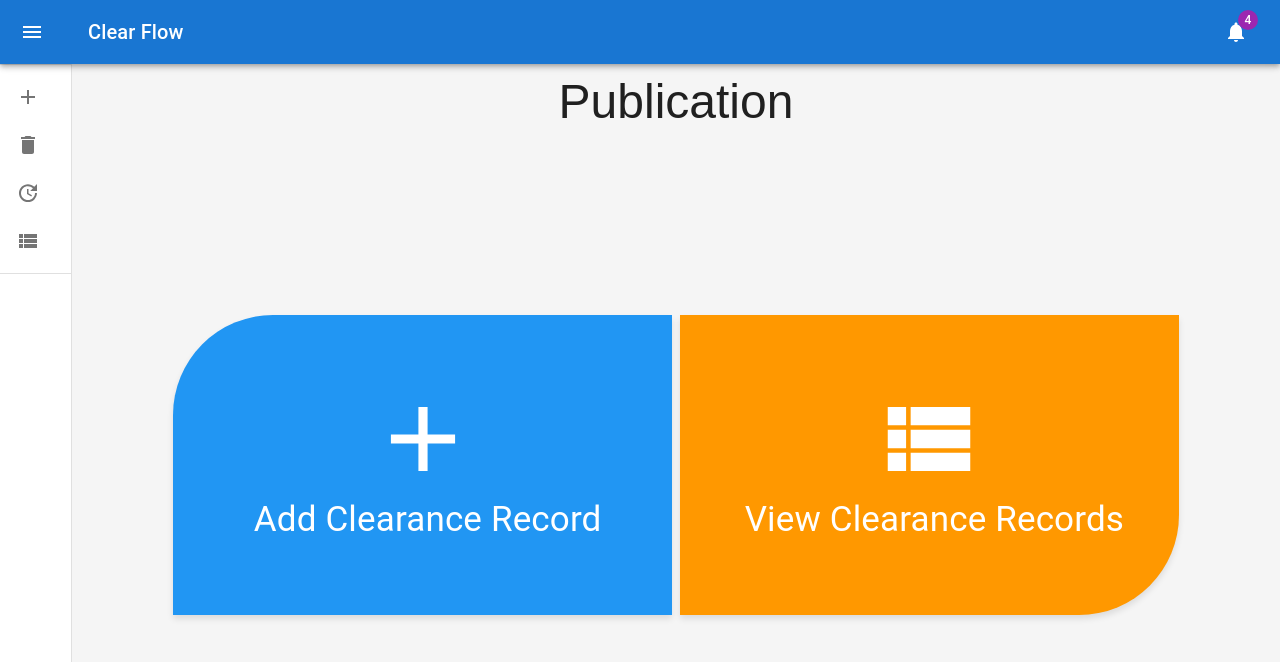
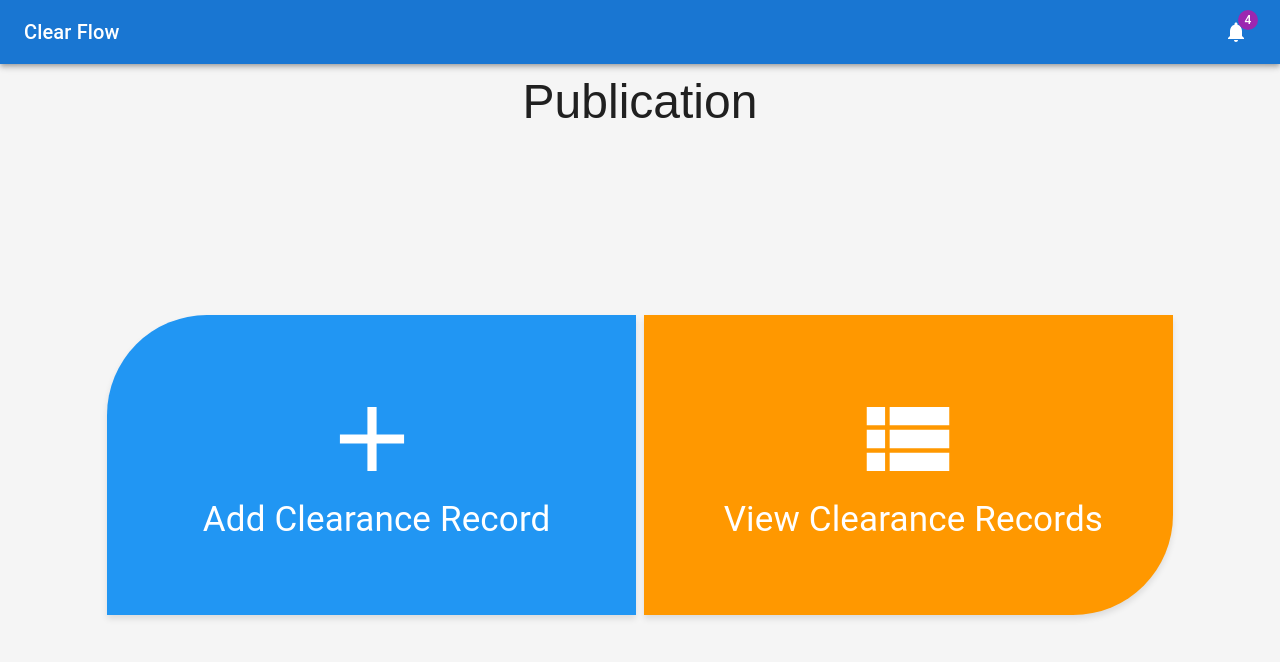
Before and after one commit to chami98/Clear-Flow, a React (Create React App) app in the folder Client/: page / in a window 1280 px wide. Shown: the top 662 px of the page. Built offline with nearby package versions, Linux system fonts and the light colour scheme; no server answers; sample sign-in values are in the browser's storage; a web font is replaced by a local one.

Commit message:
Remove drawer

```diff
--- a/Client/src/Dashboard.js
+++ b/Client/src/Dashboard.js
@@ -129,18 +129,6 @@ export default function Dashboard({ titlePlace }) {
                             pr: '24px', // keep right padding when drawer closed
                         }}
                     >
-                        <IconButton
-                            edge="start"
-                            color="inherit"
-                            aria-label="open drawer"
-                            onClick={toggleDrawer}
-                            sx={{
-                                marginRight: '36px',
-                                ...(open && { display: 'none' }),
-                            }}
-                        >
-                            <MenuIcon />
-                        </IconButton>
                         <Typography
                             component="h1"
                             variant="h6"
@@ -157,26 +145,6 @@ export default function Dashboard({ titlePlace }) {
                         </IconButton>
                     </Toolbar>
                 </AppBar>
-                <Drawer variant="permanent" open={open}>
-                    <Toolbar
-                        sx={{
-                            display: 'flex',
-                            alignItems: 'center',
-                            justifyContent: 'flex-end',
-                            px: [1],
-                        }}
-                    >
-                        <IconButton onClick={toggleDrawer}>
-                            <ChevronLeftIcon />
-                        </IconButton>
-                    </Toolbar>
-                    <Divider />
-                    <List component="nav">
-                        {mainListItems}
-                        <Divider sx={{ my: 1 }} />
-                        {secondaryListItems}
-                    </List>
-                </Drawer>
                 <Box
                     component="main"
                     sx={{
```
